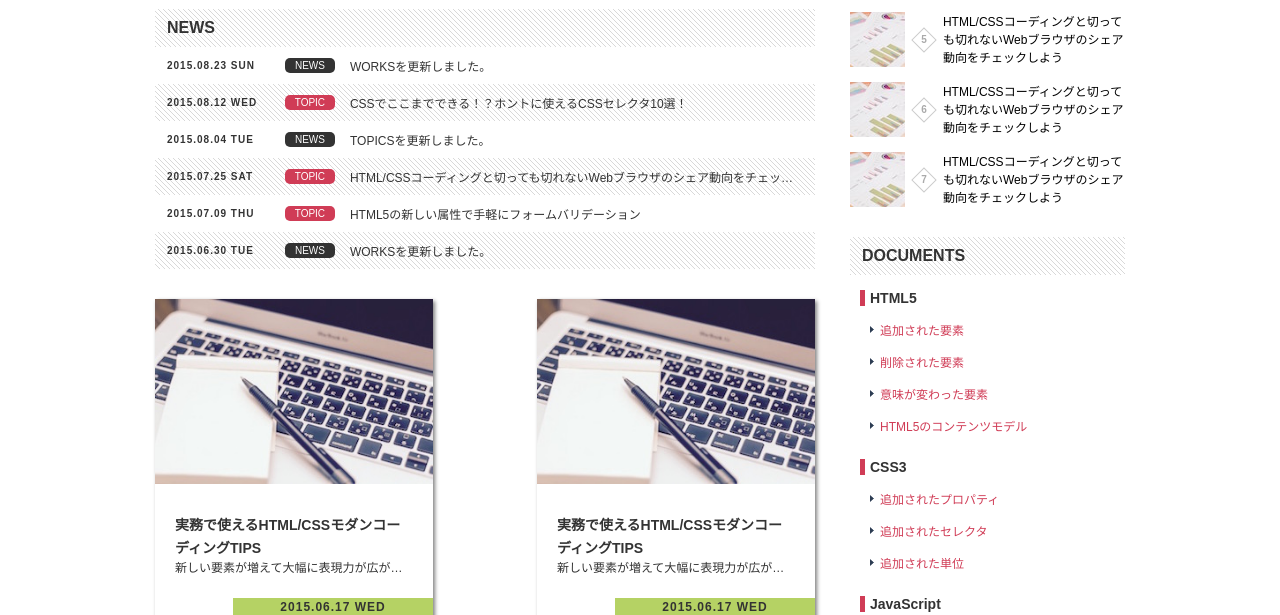
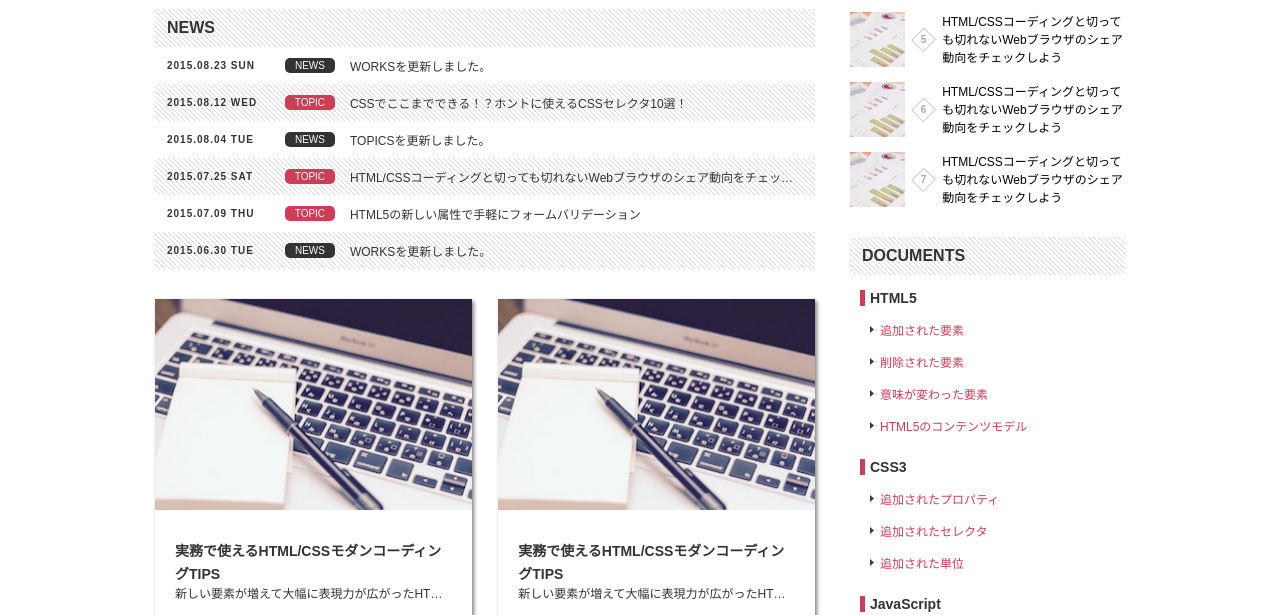
Before and after one commit to t0000ru/test, a plain HTML site: page SL-2/test01/index.html in a window 1280 px wide. Shown: the part 485-1100 px from the top of the page. Drawn offline with Linux system fonts and the light colour scheme.

Commit message:
[update]  tipsArea  rankingレイアウト崩れ修正

```diff
--- a/SL-2/test01/css/style.scss
+++ b/SL-2/test01/css/style.scss
@@ -204,7 +204,7 @@ a {
     margin-bottom: 70px;
     & a {
       display: block;
-      width: (315px/1450px*100vw);
+      width: 48%;
       padding-bottom: 15px;
       box-shadow: 2px 2px 4px gray;
       transition: .5s;
@@ -264,7 +264,7 @@ a {
       &_box {
         counter-reset: ranking;
         margin-bottom: 30px;
-        & a{
+        & a {
           display: block;
           &:not(:last-child) {
             margin-bottom: 15px;
@@ -280,12 +280,12 @@ a {
           }
 
           &_img {
-            width: 55px;
+            width: 20%;
           }
 
           &_number {
             display: block;
-            width: 44px;
+            width: 18px;
             height: 18px;
             margin: 0 10px;
             font-weight: 700;
@@ -319,6 +319,7 @@ a {
           }
 
           &_txt {
+            width: 70%;
             font-size: 1.2rem;
             color: #000;
             line-height: 1.5;
```
Also changed, not shown: SL-2/test01/css/style.css, 1 other file.
